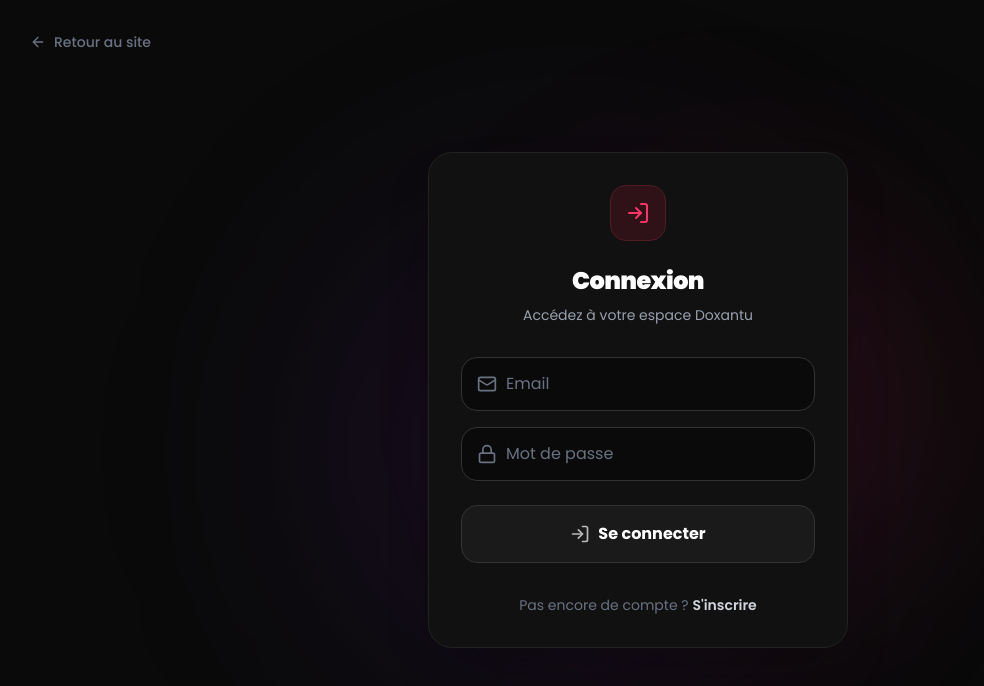
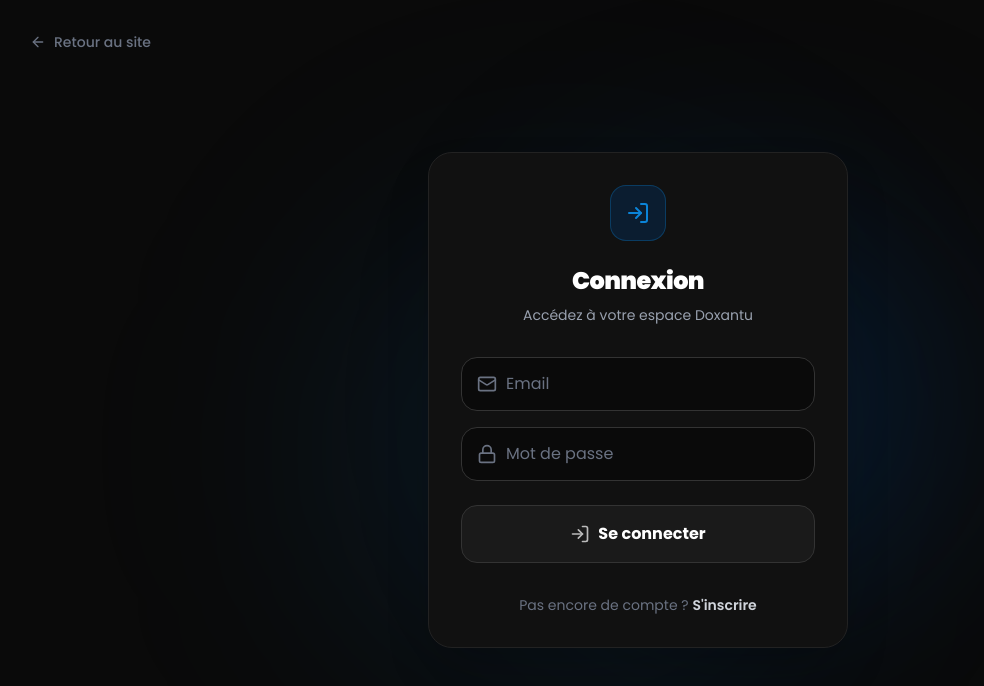
Before and after one commit to traveldoxantu-cmyk/site-doxantu-travel, a React (Vite) app: page /connexion in a window 1280 px wide. Shown: the top 686 px of the page, without its empty margins (2-986 px from the left). Built offline with nearby package versions, Linux system fonts and the light colour scheme.

Commit message:
style: adapt Cosmos login colors to Doxantu theme

```diff
--- a/src/app/pages/Login.tsx
+++ b/src/app/pages/Login.tsx
@@ -49,12 +49,12 @@ export function Login() {
     };
 
     return (
-        <div className="min-h-screen flex items-center justify-center relative overflow-hidden bg-[#0A0A0A] selection:bg-[#ff3366]/30">
+        <div className="min-h-screen flex items-center justify-center relative overflow-hidden bg-[#0A0A0A] selection:bg-[#0B84D8]/30">
             <SEO title="Connexion" description="Accédez à votre espace sécurisé Doxantu Travel." />
 
-            {/* Effets Cosmos (Lueurs de fond) */}
-            <div className="absolute top-1/4 left-1/4 w-[500px] h-[500px] bg-[#9333ea]/10 rounded-full blur-[120px] pointer-events-none" />
-            <div className="absolute bottom-1/4 right-1/4 w-[400px] h-[400px] bg-[#e11d48]/10 rounded-full blur-[100px] pointer-events-none" />
+            {/* Effets Cosmos (Lueurs de fond) - Adapté aux couleurs Doxantu */}
+            <div className="absolute top-1/4 left-1/4 w-[500px] h-[500px] bg-[#0B84D8]/10 rounded-full blur-[120px] pointer-events-none" />
+            <div className="absolute bottom-1/4 right-1/4 w-[400px] h-[400px] bg-[#072a50]/40 rounded-full blur-[100px] pointer-events-none" />
 
             {/* Bouton retour en absolut */}
             <Link
@@ -73,8 +73,8 @@ export function Login() {
             >
                 <div className="text-center mb-8">
                     {/* Icône Entête */}
-                    <div className="w-14 h-14 bg-[#2f1118] border border-[#521c25] rounded-2xl mx-auto flex items-center justify-center mb-6">
-                        <LogIn className="w-6 h-6 text-[#ff3366]" />
+                    <div className="w-14 h-14 bg-[#072a50]/50 border border-[#0B84D8]/30 rounded-2xl mx-auto flex items-center justify-center mb-6">
+                        <LogIn className="w-6 h-6 text-[#0B84D8]" />
                     </div>
 
                     <h1 className="text-2xl font-black text-white mb-2 tracking-tight">
@@ -96,7 +96,7 @@ export function Login() {
                             required
                             value={email}
                             onChange={e => setEmail(e.target.value)}
-                            className="block w-full pl-11 pr-4 py-3.5 bg-[#0a0a0a] border border-[#333] rounded-2xl text-white placeholder-gray-500 focus:outline-none focus:ring-1 focus:ring-[#ff3366]/50 focus:border-[#ff3366] transition-all"
+                            className="block w-full pl-11 pr-4 py-3.5 bg-[#0a0a0a] border border-[#333] rounded-2xl text-white placeholder-gray-500 focus:outline-none focus:ring-1 focus:ring-[#0B84D8]/50 focus:border-[#0B84D8] transition-all"
                             placeholder="Email"
                             autoComplete="email"
                         />
@@ -112,7 +112,7 @@ export function Login() {
                             required
                             value={password}
                             onChange={e => setPassword(e.target.value)}
-                            className="block w-full pl-11 pr-4 py-3.5 bg-[#0a0a0a] border border-[#333] rounded-2xl text-white placeholder-gray-500 focus:outline-none focus:ring-1 focus:ring-[#ff3366]/50 focus:border-[#ff3366] transition-all"
+                            className="block w-full pl-11 pr-4 py-3.5 bg-[#0a0a0a] border border-[#333] rounded-2xl text-white placeholder-gray-500 focus:outline-none focus:ring-1 focus:ring-[#0B84D8]/50 focus:border-[#0B84D8] transition-all"
                             placeholder="Mot de passe"
                             autoComplete="current-password"
                         />
```
